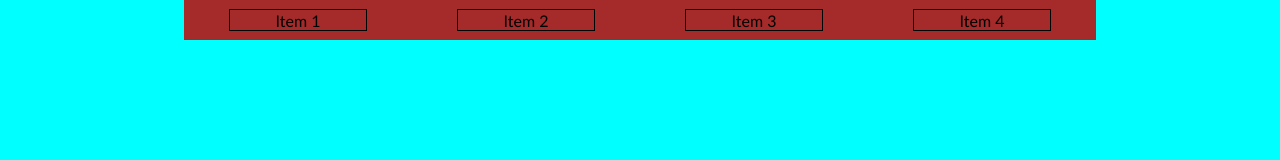
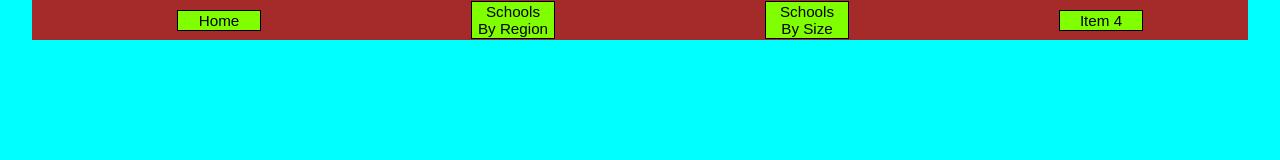
Before and after one commit to dscrane/CollegeScorecard, a website: page index.html in a window 1280 px wide. Drawn offline with nearby package versions, Linux system fonts and the light colour scheme.

Commit message:
working on making the dropdown menus

```diff
--- a/index.html
+++ b/index.html
@@ -14,10 +14,30 @@
     <div class="display">
       <header class="header">
         <nav class="nav">
-          <span class="nav__item">Item 1</span>
-          <span class="nav__item">Item 2</span>
-          <span class="nav__item">Item 3</span>
-          <span class="nav__item">Item 4</span>
+          <ul class="nav__list">
+            <li class="nav__item">
+              <button class="nav__button">Home</span>
+            </li>
+            <li class="nav__item nav__item-dropdown">
+              <button class="nav__button nav__button-dropdown">Schools By Region</button>
+              <ul class="dropdown__content">
+                <li class="dropdown__item">item</li>
+                <li class="dropdown__item">item</li>
+                <li class="dropdown__item">item</li>
+              </ul>
+            </li>
+            <li class="nav__item nav__item-dropdown">
+              <button class="nav__button nav__button-dropdown">Schools By Size</button>
+              <ul class="dropdown__content">
+                <li class="dropdown__item">item</li>
+                <li class="dropdown__item">item</li>
+                <li class="dropdown__item">item</li>
+              </ul>
+            </li>
+            <li class="nav__item">
+              <button class="nav__button">Item 4</button>
+            </li>
+          </ul>
         </nav>
       </header>
 
--- a/style.css
+++ b/style.css
@@ -27,20 +27,82 @@
 
 .nav {
   display: flex;
+  justify-content: center;
+  align-items: center;
+  width: 100%;
+  background-color: brown;
+  margin: 0 0;
+}
+
+.nav__list {
+  margin: 0 0;
+  display: flex;
+  flex-direction: column;
+  width: 100%;
+  height: 100%;
+  flex-wrap: wrap;
   justify-content: space-around;
   align-items: center;
-  width: 75%;
-  background-color: brown;
+  list-style: none;
 }
 
 .nav__item {
+  background-color: chartreuse;
   display: flex;
   align-items: center;
   justify-content: center;
-  width: 15%;
-  height: 50%;
   border: 1px solid black;
+  width: 7%;
 }
+
+.nav__button {
+  font-size: 0.95rem;
+  border: none;
+  background-color: transparent;
+}
+
+.nav__button:hover {
+  cursor: pointer;
+}
+
+.nav__item-dropdown {
+  display: flex;
+  flex-wrap: wrap;
+}
+
+.dropdown__content {
+  display: flex;
+  justify-content: center;
+  width: 100%;
+}
+
+.nav ul li > ul {
+  display: none;
+  flex-direction: column;
+}
+
+.nav ul li:hover > ul {
+  display: flex;
+}
+
+.dropdown__content {
+  list-style: none;
+}
+/* .nav__button-dropdown  {
+}
+
+.dropdown__content {
+  display: none;
+  flex-direction: column;
+  width: 100%;
+}
+
+.nav__item-dropdown:hover .dropdown__content {
+  display: flex;
+  background-color: beige;
+  height: 100%;
+  cursor: pointer;
+} */
 
 .gallery {
   display: flex;
```
